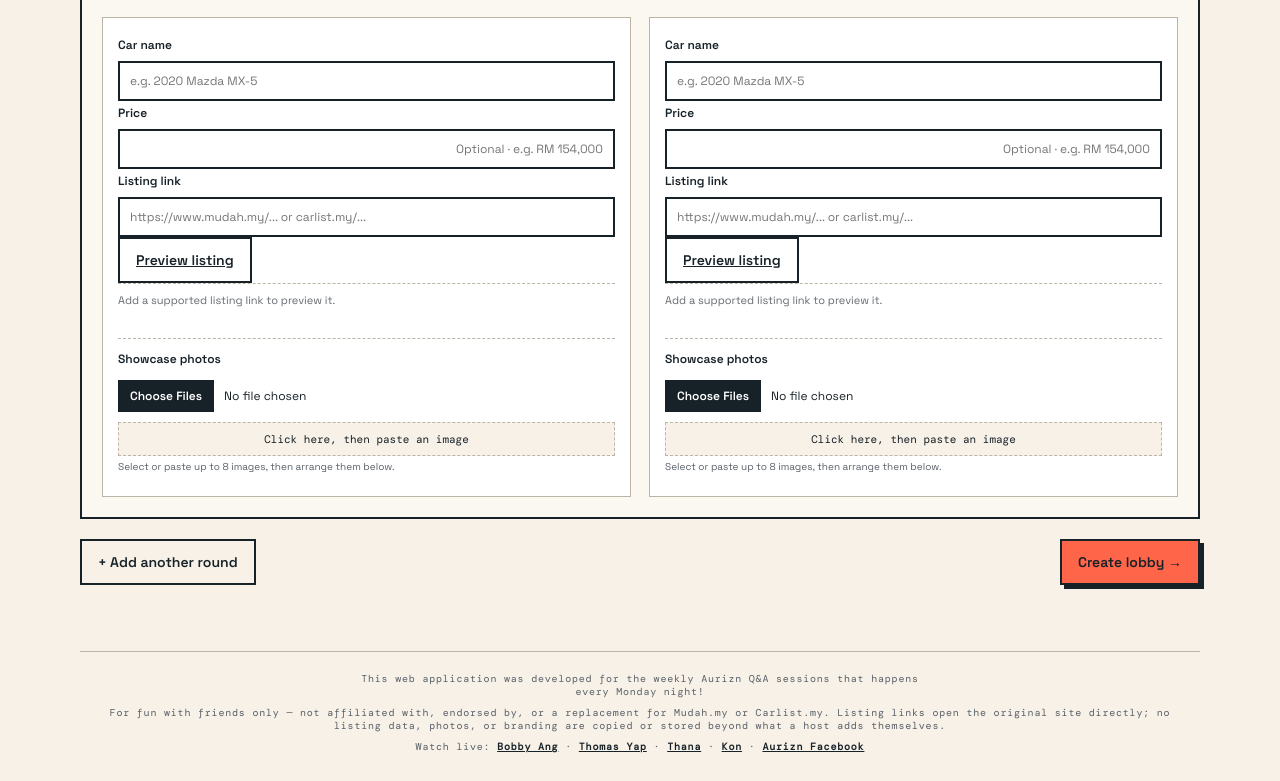
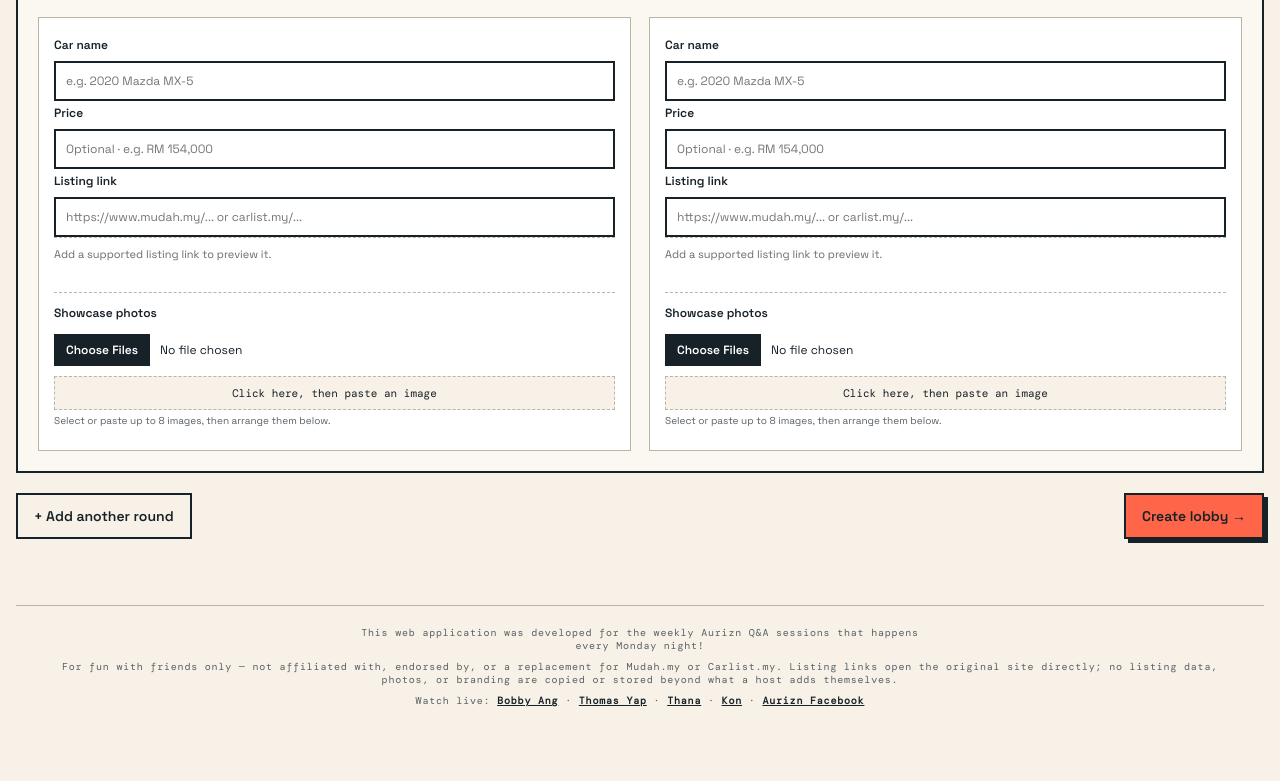
Before and after one commit to tenzix106/dude-wheres-my-car, a website: page public/index.html in a window 1280 px wide. Shown: the part 700-1481 px from the top of the page. After the commit the page ends 1435 px from the top, so only its background shows below. Drawn offline with nearby package versions, Linux system fonts and the light colour scheme.

Commit message:
20260823: UI Fix

```diff
--- a/public/app.js
+++ b/public/app.js
@@ -231,7 +231,7 @@ document.addEventListener("keydown", (event) => {
   else if (event.key === "Escape") closeLightbox();
 });
 const carFields = () =>
-  `<div class="car-link"><label>Car name <input class="car-name" required maxlength="80" placeholder="e.g. 2020 Mazda MX-5" /></label><label>Price <input class="car-price" maxlength="40" placeholder="Optional · e.g. RM 154,000" /></label><label>Listing link <input required type="url" placeholder="https://www.mudah.my/... or carlist.my/..." /></label><button type="button" class="preview-link secondary">Preview listing</button><div class="preview-slot preview-empty">Add a supported listing link to preview it.</div><label class="image-picker">Showcase photos <input class="image-input" type="file" accept="image/*" multiple /></label><div class="paste-zone" tabindex="0" role="button">Click here, then paste an image</div><p class="image-help">Select or paste up to 8 images, then arrange them below.</p><div class="image-order" aria-live="polite"></div></div>`;
+  `<div class="car-link"><label>Car name <input class="car-name" required maxlength="80" placeholder="e.g. 2020 Mazda MX-5" /></label><label>Price <input class="car-price" maxlength="40" placeholder="Optional · e.g. RM 154,000" /></label><label>Listing link <input required type="url" placeholder="https://www.mudah.my/... or carlist.my/..." /></label><div class="preview-slot preview-empty">Add a supported listing link to preview it.</div><label class="image-picker">Showcase photos <input class="image-input" type="file" accept="image/*" multiple /></label><div class="paste-zone" tabindex="0" role="button">Click here, then paste an image</div><p class="image-help">Select or paste up to 8 images, then arrange them below.</p><div class="image-order" aria-live="polite"></div></div>`;
 const roundFields = (number) =>
   `<fieldset class="round-fields"><legend>ROUND ${number}</legend><button type="button" class="remove-round secondary">Remove round</button><label>Round name <input class="round-name" maxlength="80" placeholder="Optional · defaults to Round ${number}" /></label><div class="link-grid">${carFields()}${carFields()}</div></fieldset>`;
 
--- a/public/styles.css
+++ b/public/styles.css
@@ -30,7 +30,7 @@ body {
   font-family: "Space Grotesk", sans-serif;
 }
 .shell {
-  width: min(1120px, calc(100% - 40px));
+  width: min(1280px, calc(100% - 32px));
   margin: auto;
 }
 header {
@@ -624,7 +624,7 @@ footer,
     20px "DM Mono",
     monospace;
   line-height: 1.25;
-  text-align: right;
+  text-align: left;
   white-space: nowrap;
 }
 .versus {
@@ -704,7 +704,7 @@ footer,
 .scores {
   display: grid;
   grid-template-columns: 1fr 1fr;
-  gap: 24px;
+  gap: 40px;
 }
 .score > div:first-child {
   display: flex;
```
